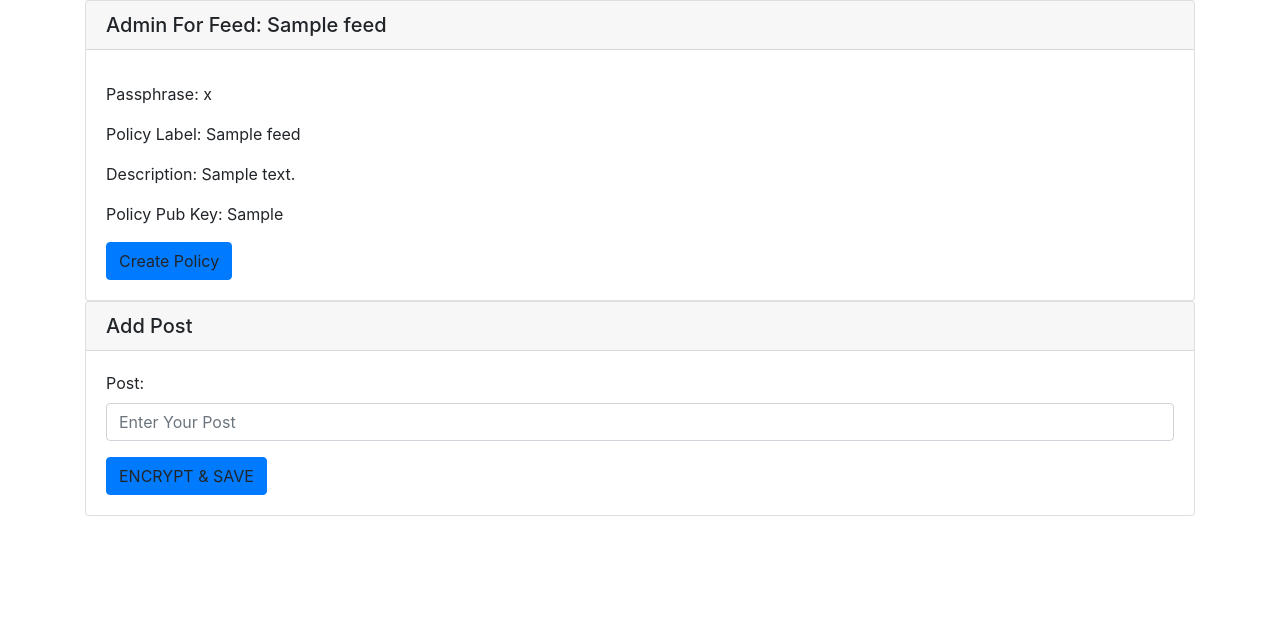
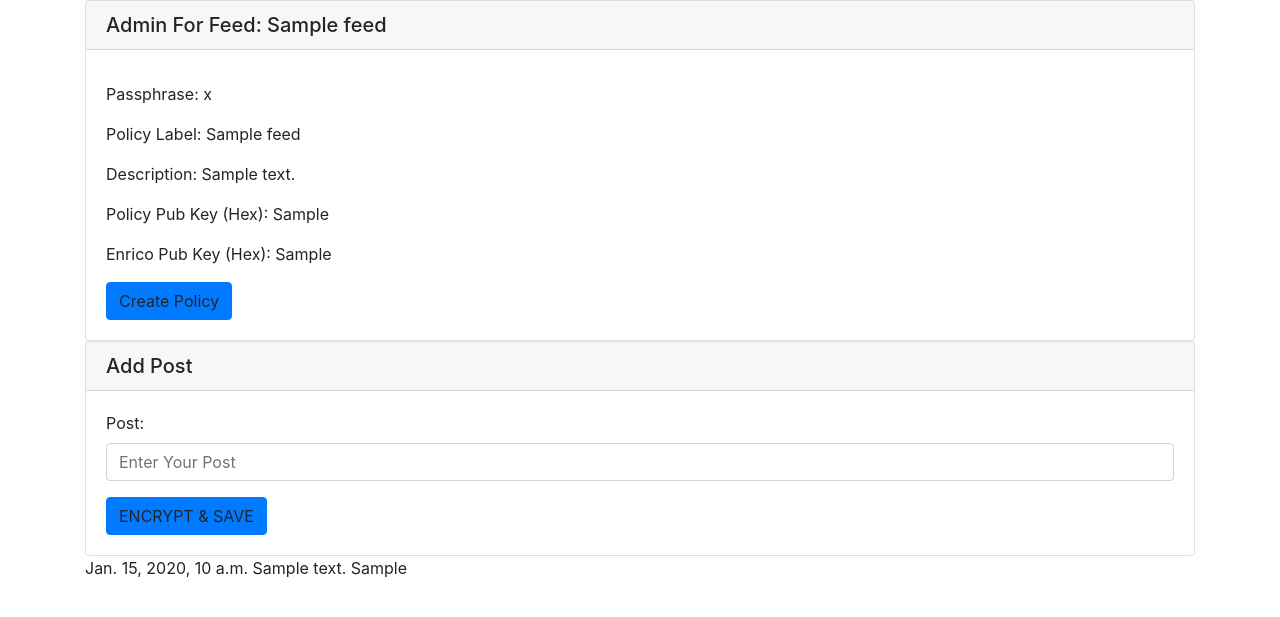
Before and after one commit to johngrantuk/thisfeedisalwaysforsale, a Django app: page /feed_admin/ in a window 1280 px wide. Shown: the top 617 px of the page. Run offline with Django 3.2, Linux system fonts and the light colour scheme; tables that the repository leaves empty hold one stand-in row (values such as "Sample post"); some libraries are stand-ins or nearby versions.

Commit message:
Added most admin function.

```diff
--- a/feed/admin.py
+++ b/feed/admin.py
@@ -1,4 +1,5 @@
 from django.contrib import admin
-from .models import Feed
+from .models import Feed, Post
 
 admin.site.register(Feed)
+admin.site.register(Post)
--- a/feed/models.py
+++ b/feed/models.py
@@ -10,7 +10,8 @@ class Feed(models.Model):
     title = models.CharField(max_length=200)
     description = models.TextField()
     created_date = models.DateTimeField(default=timezone.now)
-    policy_pubkey = models.CharField(max_length=2000, default='Not Created')
+    policy_pubkey_hex = models.CharField(max_length=2000, default='Not Created')
+    enrico_pubkey_hex = models.CharField(max_length=2000, default='Not Created')
 
     """
     def publish(self):
@@ -23,9 +24,9 @@ class Feed(models.Model):
 
 
 class Post(models.Model):
-    title = models.CharField(max_length=200)
-    content = models.TextField()
+    content = models.CharField(max_length=2000, default='Not Created')
+    enrico_pubkey_hex = models.CharField(max_length=2000, default='Not Created')
     created_date = models.DateTimeField(default=timezone.now)
 
     def __str__(self):
-        return self.title + ": " + self.content
+        return self.content
--- /dev/null
+++ b/feed/nuCypherEnrico.py
@@ -0,0 +1,77 @@
+import random
+import time
+import msgpack
+
+from nucypher.characters.lawful import Enrico
+
+
+HEART_DATA_FILENAME = 'heart_data.msgpack'
+
+
+def GetEnrico(policy_pubkey):
+    data_source = Enrico(policy_encrypting_key=policy_pubkey)
+    # data_source_public_key = bytes(data_source.stamp)
+    return data_source
+
+
+def EncryptData(Enrico, MessageStr):
+    """
+    heart_rate_data = {
+        'heart_rate': heart_rate,
+        'timestamp': now,
+    }
+    plaintext = msgpack.dumps(heart_rate_data, use_bin_type=True)
+    message_kit, _signature = data_source.encrypt_message(plaintext)
+
+    kit_bytes = message_kit.to_bytes()
+    kits.append(kit_bytes)
+    """
+    message_kit, _signature = Enrico.encrypt_message(MessageStr.encode())
+    # print("Message Kit: ")
+    # print(message_kit)
+    # kit_bytes = message_kit.to_bytes()
+    return message_kit
+
+
+"""
+def EncryptData(policy_pubkey,
+                                samples: int = 500,
+                                save_as_file: bool = False):
+    data_source = Enrico(policy_encrypting_key=policy_pubkey)
+
+    data_source_public_key = bytes(data_source.stamp)
+
+    heart_rate = 80
+    now = time.time()
+
+    kits = list()
+    for _ in range(samples):
+        # Simulated heart rate data
+        # Normal resting heart rate for adults: between 60 to 100 BPM
+        heart_rate = random.randint(max(60, heart_rate-5),
+                                    min(100, heart_rate+5))
+        now += 3
+
+        heart_rate_data = {
+            'heart_rate': heart_rate,
+            'timestamp': now,
+        }
+
+        plaintext = msgpack.dumps(heart_rate_data, use_bin_type=True)
+        message_kit, _signature = data_source.encrypt_message(plaintext)
+
+        kit_bytes = message_kit.to_bytes()
+        kits.append(kit_bytes)
+
+    data = {
+        'data_source': data_source_public_key,
+        'kits': kits,
+    }
+
+    if save_as_file:
+        with open(HEART_DATA_FILENAME, "wb") as file:
+            msgpack.dump(data, file, use_bin_type=True)
+
+    return data
+
+"""
--- a/feed/static/feed_admin.js
+++ b/feed/static/feed_admin.js
@@ -11,7 +11,8 @@ $(document).ready(function () {
         success: function (data) {
           if (data.policy_pubkey) {
             console.log(data.policy_pubkey);
-            $("#policy_pubkey").text('Policy Pub Key: ' + data.policy_pubkey);
+            $("#policy_pubkey_hex").text(data.policy_pubkey);
+            $("#enrico_pubkey_hex").text(data.enrico_pubkey);
           }
         }
     })
@@ -21,14 +22,20 @@ $(document).ready(function () {
   $("#create-post").click(function() {
     var post = $("#post").val();
     console.log('Saving Post: ' + post);
+    var policy_pubkey_hex = $("#policy_pubkey_hex").text();
+    var enrico_pubkey_hex = $("#enrico_pubkey_hex").text();
 
     $.ajax({
         type: "POST",
         url: 'add_post/',
         dataType: 'html',
-        data: {'post': post},
+        data: {
+          'post': post,
+          'policy_pubkey_hex': policy_pubkey_hex,
+          'enrico_pubkey_hex': enrico_pubkey_hex
+        },
         success: function (data) {
-          $("#posts").prepend(data);
+          $("#posts").append(data);
         }
     })
   });
--- a/feed/templates/feed_admin.html
+++ b/feed/templates/feed_admin.html
@@ -20,7 +20,8 @@
         <p class="card-text">Passphrase: {{ feed.alice_passphrase }}</p>
         <p class="card-text">Policy Label: {{ feed.label_string }}</p>
         <p class="card-text">Description: {{ feed.description }}</p>
-        <p id='policy_pubkey' class="card-text">Policy Pub Key: {{ feed.policy_pubkey }}</p>
+        <p class="card-text">Policy Pub Key (Hex): <span id='policy_pubkey_hex'>{{ feed.policy_pubkey_hex }}</span></p>
+        <p class="card-text">Enrico Pub Key (Hex): <span id='enrico_pubkey_hex'>{{ feed.enrico_pubkey_hex }}</span></p>
         <a id="create-policy" class="btn btn-primary">Create Policy</a>
       </div>
     </div>
@@ -38,7 +39,11 @@
       </div>
     </div>
 
-    <div id='posts'></div>
+    <div id='posts'>
+      {% for post in posts %}
+        <p>{{post.created_date}} {{post.content}} {{post.enrico_pubkey_hex}}</p>
+      {% endfor %}
+    </div>
 
   </div>
 
--- /dev/null
+++ b/feed/templates/post.html
@@ -0,0 +1 @@
+<p>{{post.created_date}} {{post.content}} {{post.enrico_pubkey_hex}}</p>
--- a/feed/templates/posts.html
+++ /dev/null
@@ -1 +0,0 @@
-<h1>fanny</h1>
--- a/feed/views.py
+++ b/feed/views.py
@@ -1,13 +1,16 @@
 from django.shortcuts import render
 from django.http import JsonResponse
 from .models import Feed, Post
-from . import nuCypherHelper, nuCypherAlice
+from . import nuCypherHelper, nuCypherAlice, nuCypherEnrico
 from django.views.decorators.csrf import csrf_exempt
+from umbral.keys import UmbralPublicKey
+from nucypher.characters.lawful import Enrico
 
 def feed_admin(request):
 
     feed = Feed.objects.all()[0]
-    return render(request, 'feed_admin.html', {'feed': feed})
+    posts = Post.objects.all()
+    return render(request, 'feed_admin.html', {'feed': feed, 'posts': posts})
 
 
 def create_policy(request):
@@ -18,29 +21,49 @@ def create_policy(request):
         alice = nuCypherAlice.StartAlice(feed.alice_passphrase)
         labelStr = feed.label_string
         policy_pubkey = nuCypherAlice.CreatePolicy(alice, labelStr)     # Type: umbral.keys.UmbralPublicKey
+        enrico = nuCypherEnrico.GetEnrico(policy_pubkey)
+        enricos_pubkey = enrico.stamp
+        enrico_pubkey_hex = bytes(enricos_pubkey).hex()
+
         policy_pubkey_hex = policy_pubkey.to_bytes().hex()
         # print(str(type(policy_pubkey)))                 # <class 'umbral.keys.UmbralPublicKey'>
         # print(str(type(policy_pubkey_hex)))             # <class 'str'>
-        feed.policy_pubkey = policy_pubkey_hex
+        feed.policy_pubkey_hex = policy_pubkey_hex
+        feed.enrico_pubkey_hex = enrico_pubkey_hex
         feed.save()
 
         data = {
-            'policy_pubkey': policy_pubkey_hex
+            'policy_pubkey_hex': policy_pubkey_hex,
+            'enrico_pubkey_hex': enrico_pubkey_hex
         }
         return JsonResponse(data)
+
 
 @csrf_exempt
 def add_post(request):
     if request.is_ajax():
         print(request.POST)
         post = request.POST.get('post')
+        policy_pubkey_hex = request.POST.get('policy_pubkey_hex')
+        # enrico_pubkey_hex = request.POST.get('enrico_pubkey_hex')
 
-        print('Saving post: ')
+        policy_pubkey = UmbralPublicKey.from_bytes(bytes.fromhex(policy_pubkey_hex))
+        # enrico_pubkey = UmbralPublicKey.from_bytes(bytes.fromhex(enrico_pubkey_hex))
+        print('Encrypting post: ')
         print(post)
 
-        # p = Dodavatel(nazov='Petr', dostupnost=1)
-        # p.save()
+        # enrico = nuCypherEnrico.GetEnrico(policy_pubkey)
+        enrico = Enrico(policy_encrypting_key=policy_pubkey)
+        enricos_pubkey = enrico.stamp
+        print("!!! Enricos Pub Key: ")
+        print(bytes(enricos_pubkey).hex())
+        # print(enrico_pubkey_hex)
+        # message_kit = nuCypherEnrico.EncryptData(enrico, post)
+        message_kit, _signature = enrico.encrypt_message(post.encode())
+        # print("Encrypted message: ")
+        # print(message_kit)
+        # message_kit.to_bytes()
+        p = Post(content=message_kit.to_bytes(), enrico_pubkey_hex=bytes(enricos_pubkey).hex())
+        p.save()
 
-        posts = Post.objects.all()
-
-        return render(request, 'posts.html', {'posts': posts})
+        return render(request, 'post.html', {'post': p})
```
Also changed, not shown: feed/migrations/0008_feed_enrico_pubkey_hex.py (added), feed/migrations/0009_auto_20190329_1755.py (added), feed/migrations/0010_auto_20190329_1803.py (added), feed/migrations/0011_auto_20190329_2027.py (added).
